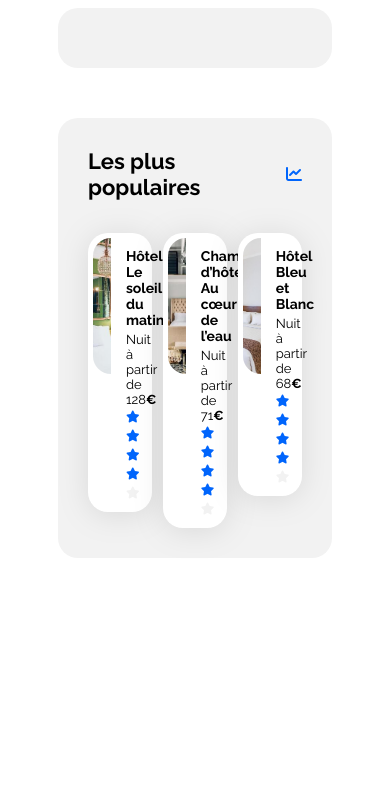
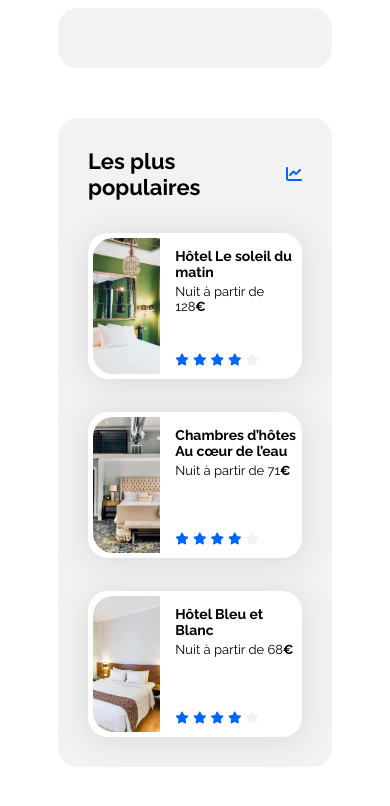
Before and after one commit to RossignolBrigand/OpenClassrooms_Projet_02, a plain HTML site: page index.html in a window 390 px wide. Drawn offline with Linux system fonts and the light colour scheme.

Commit message:
Changed CSS media queries for cellphones.

```diff
--- a/css/style.css
+++ b/css/style.css
@@ -163,5 +163,25 @@ a {
 
 /* Small devices (phones, less than 768px) */
 @media (max-width: 767.98px) {
-    /* ... */
+    .hebergements-and-populaires {
+        flex-direction: column;
+    }
+
+    .hebergements {
+        width: 100%;
+    }
+
+    .populaires {
+        width: 100%;
+        margin-top: 50px;
+    }
+
+    .populaires-cards {
+        display: flex;
+        flex-direction: column;
+        justify-content: space-between;
+    }
+    .populaires-cards a {
+        width : 100%;
+    }
 }
```
